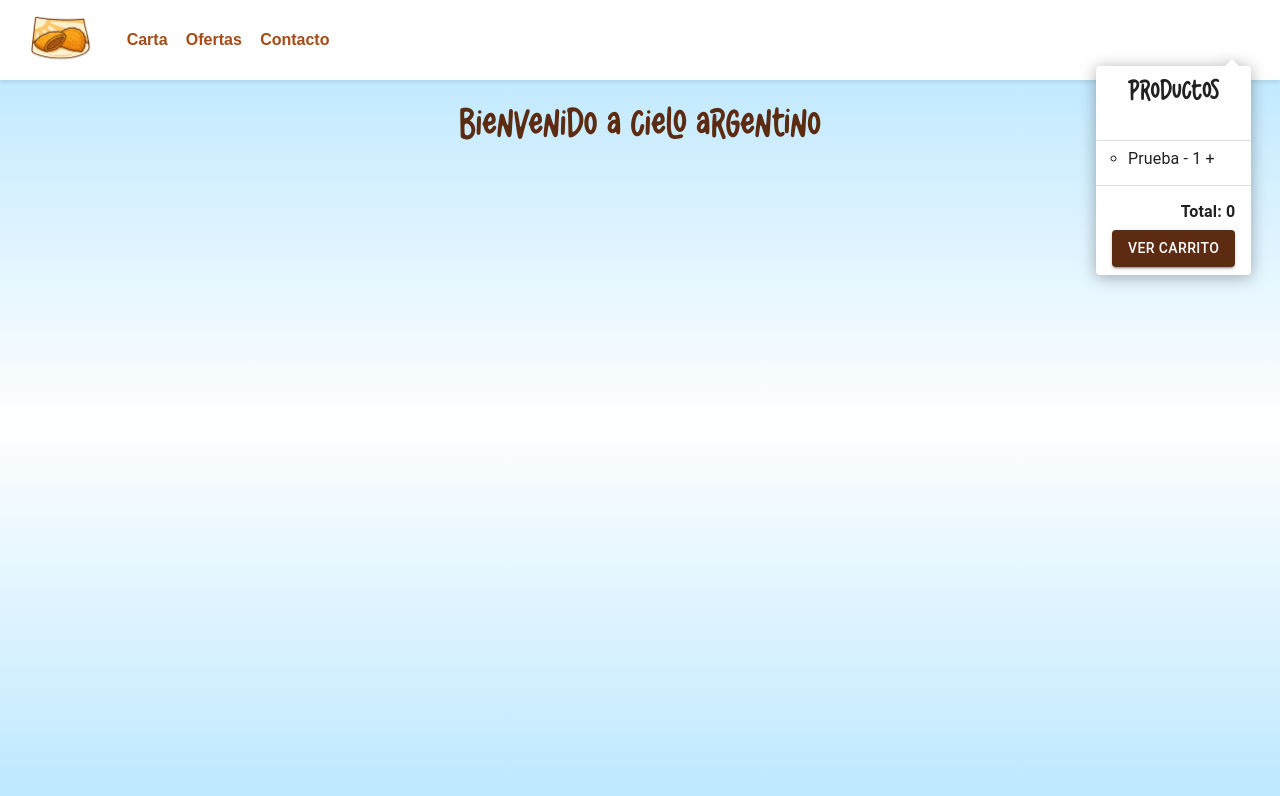
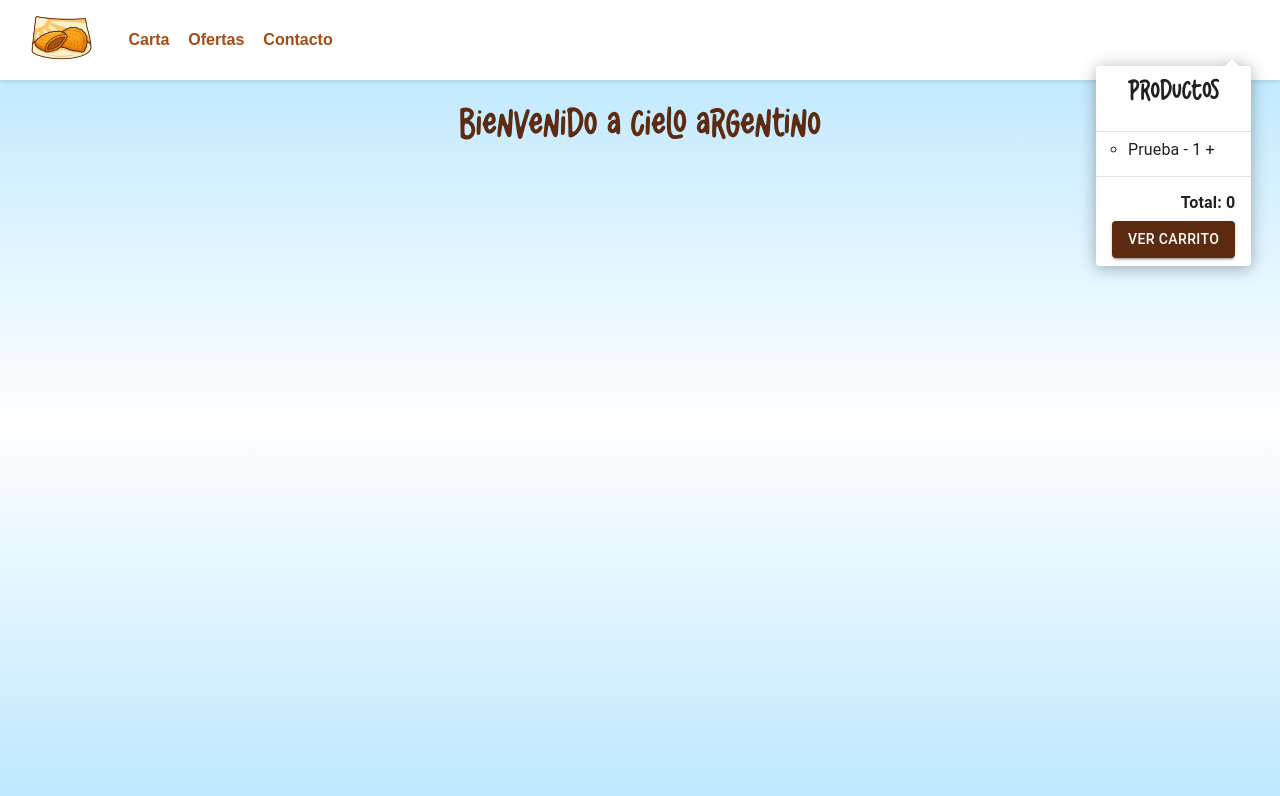
Before and after one commit to Rihan44/cielo_argentino, a React (Vite) app: page / in a window 1280 px wide. Both pictures are taken after a click on the button "Account settings". Shown: the top 796 px of the page. Built offline with nearby package versions, Linux system fonts and the light colour scheme; some icons are missing; a web font is replaced by a local one.

Commit message:
ajuste navbar

```diff
--- a/src/components/NavBar.jsx
+++ b/src/components/NavBar.jsx
@@ -34,7 +34,7 @@ export default function NavBar() {
         <Toolbar sx={{ display: 'flex', justifyContent: 'space-between' }}>
           <Box sx={{ display: 'flex', alignItems: 'center' }}>
           <NavLink to='/'>
-            <img src={logo} className='logo' style={{ width: '80px', height: '80px', marginRight: '1.8rem', objectFit: 'contain' }} />
+            <img src={logo} className='logo' style={{ width: '80px', height: '80px', marginRight: '2rem', objectFit: 'contain' }} />
           </NavLink>
             <Box sx={{ display: 'flex', marginLeft: '1.9em', justifyContent:'space-between', width: '100%' }}>
               <NavLink className={({ isActive }) =>
@@ -110,7 +110,7 @@ export default function NavBar() {
             transformOrigin={{ horizontal: 'right', vertical: 'top' }}
             anchorOrigin={{ horizontal: 'right', vertical: 'bottom' }}
           >
-            <div className='flex justify-center text-3xl w-full' style={{paddingBottom: '1em'}}>
+            <div className='flex justify-center text-3xl w-full' style={{paddingBottom: '0.7em'}}>
               Productos
             </div>
             <Divider />
```
